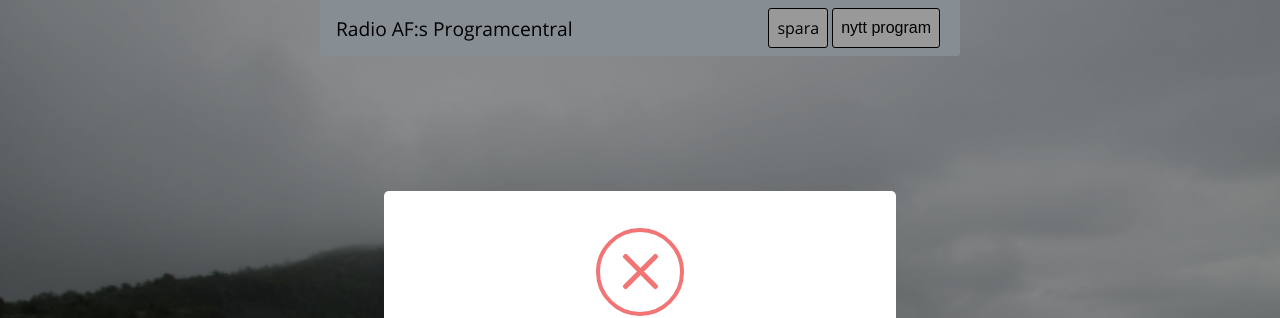
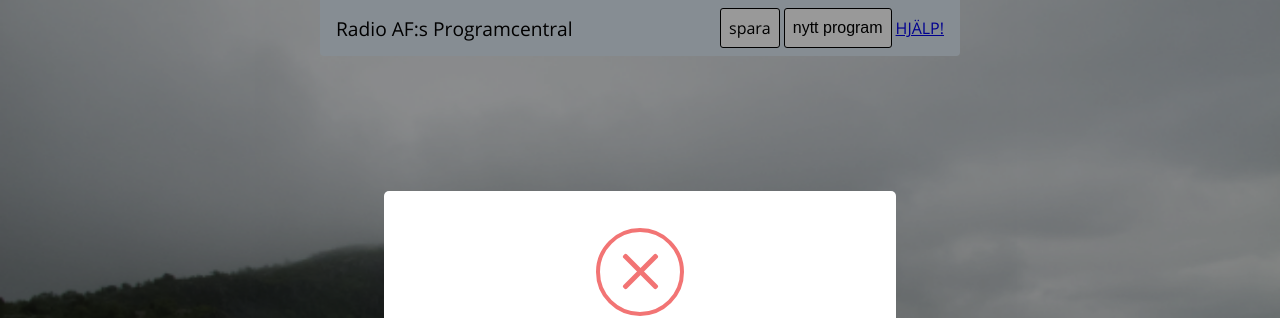
Before and after one commit to hbshai/goraf, a plain HTML site: page public/index.html in a window 1280 px wide. Shown: the top 318 px of the page. Drawn offline with Linux system fonts and the light colour scheme; no server answers.

Commit message:
Add link to help doc

```diff
--- a/public/css/style.css
+++ b/public/css/style.css
@@ -55,7 +55,8 @@ header {
     display: flex;
 }
 
-header > span {
+header > span,
+header > a {
     display: flex;
     flex-grow: 1;
     justify-content: center;
@@ -63,7 +64,8 @@ header > span {
 }
 
 #btn-save,
-#btn-add {
+#btn-add,
+#i-need-help {
     flex-grow: 0;
 }
 .program-header > button:last-child {
--- a/public/index.html
+++ b/public/index.html
@@ -14,6 +14,7 @@
             <span>Radio AF:s Programcentral</span>
             <input type="submit" id="btn-save" value="spara"/>
             <button id="btn-add">nytt program</button>
+            <a target="#" id="i-need-help" href="https://docs.google.com/document/d/1qzH8zESONQNX949LM_12-2Gud1SNhzRZcPv8AeYpm_k/pub">HJÄLP!</a>
         </header>
     </form>
 
```
